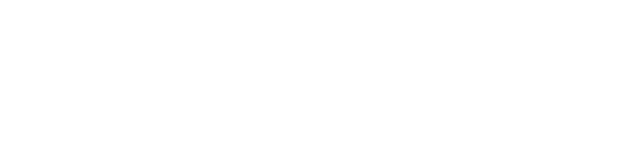
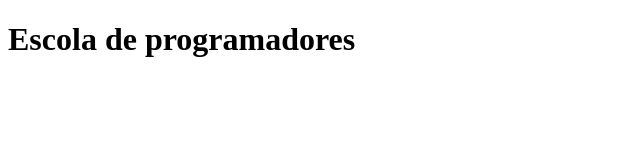
Before and after one commit to EmpresaOtavio/Projeto10, a plain HTML site: page index.html in a window 1280 px wide. Shown: the whole page, without its empty margins (0-640 px from the left). Drawn offline with Linux system fonts and the light colour scheme.

Commit message:
3-Criando o título do projeto

```diff
--- a/index.html
+++ b/index.html
@@ -8,6 +8,8 @@
     <title>Projeto10</title>
 </head>
 <body>
-
+    <header>
+        <h1>Escola de programadores</h1>
+    </header>
 </body>
 </html>
```
